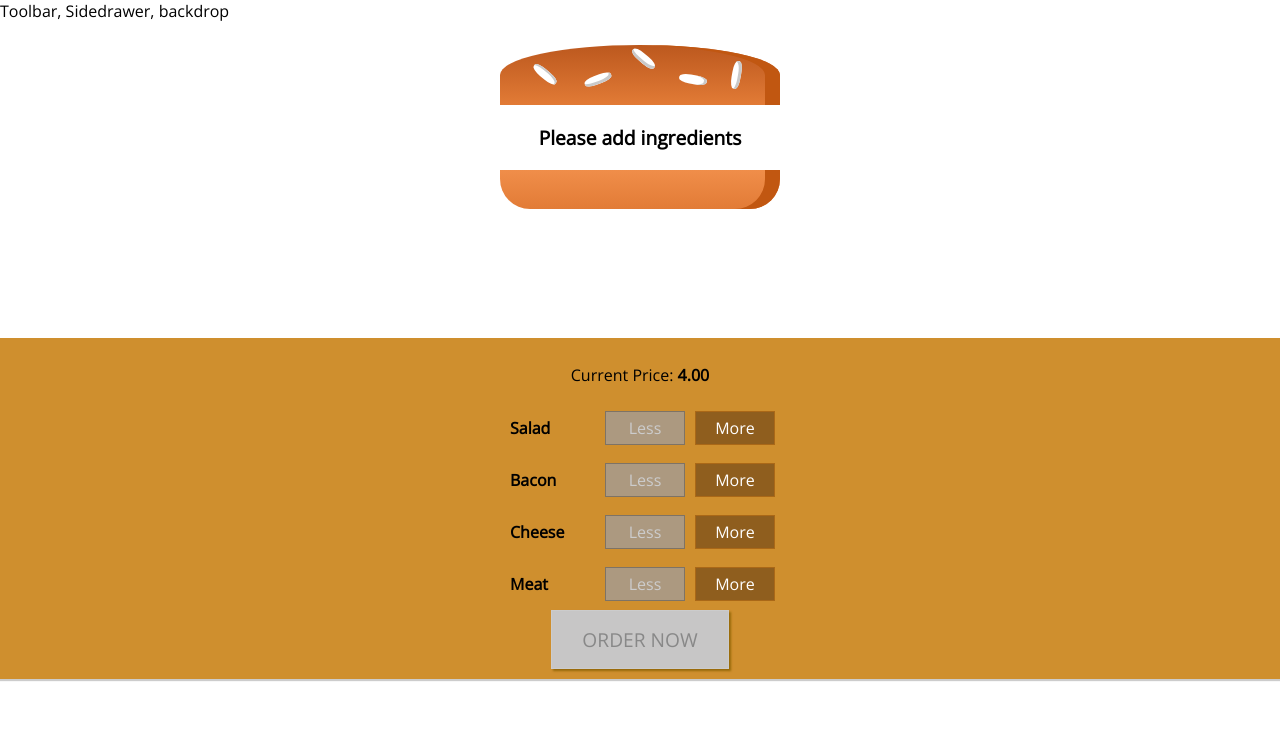
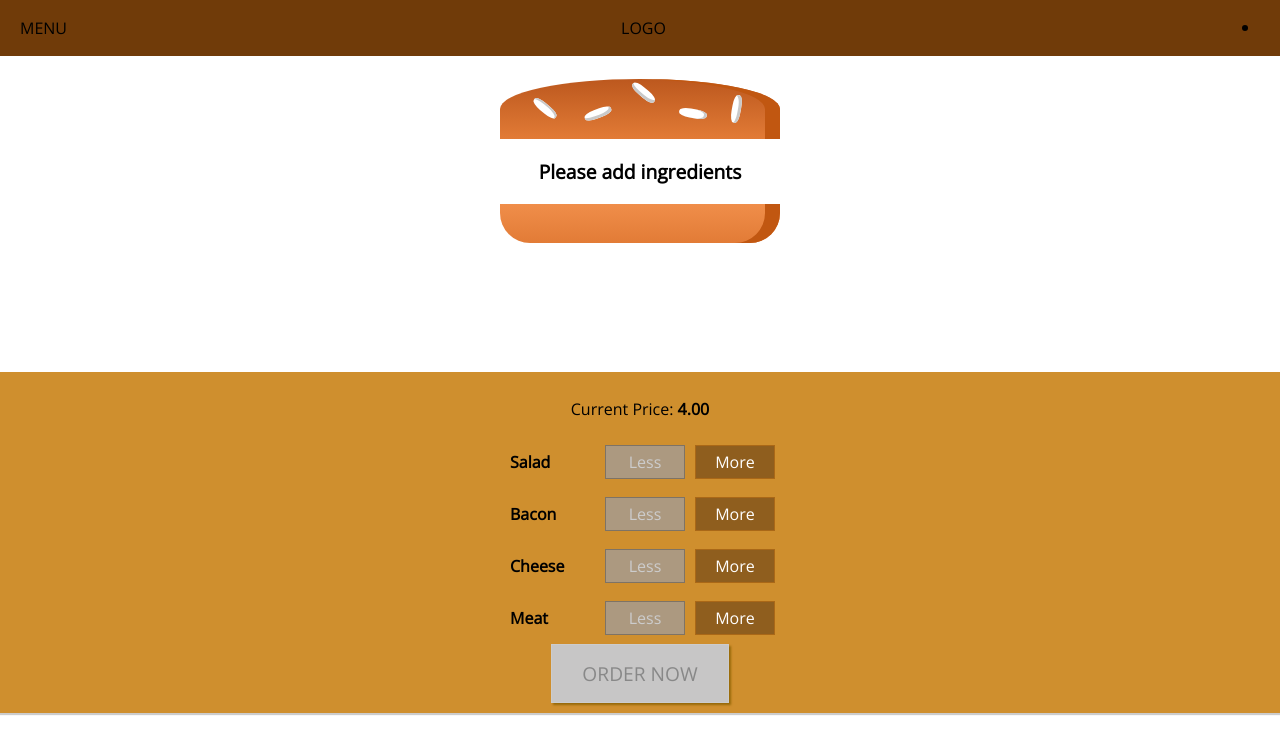
Before and after one commit to devpato/BurgerBuilder-React, a React (Create React App) app: page / in a window 1280 px wide. Shown: the top 754 px of the page. Built offline with nearby package versions, Linux system fonts and the light colour scheme.

Commit message:
toolbar created

```diff
--- a/src/components/Layout/Layout.js
+++ b/src/components/Layout/Layout.js
@@ -1,10 +1,11 @@
 import React from "react";
 import Aux from "../../hoc/Aux";
 import styles from "./Layout.module.css";
+import Toolbar from "../Navigation/Toolbar/Toolbar";
 
 const layout = ({ children }) => (
   <Aux>
-    <div>Toolbar, Sidedrawer, backdrop</div>
+    <Toolbar />
     <main className={styles.Content}>{children}</main>
   </Aux>
 );
--- a/src/components/Layout/Layout.module.css
+++ b/src/components/Layout/Layout.module.css
@@ -1,3 +1,3 @@
 .Content {
-  margin-top: 16px;
+  margin-top: 72px;
 }
--- /dev/null
+++ b/src/components/Navigation/Toolbar/Toolbar.js
@@ -0,0 +1,16 @@
+import React from "react";
+import styles from "./Toolbar.module.css";
+
+const toolbar = () => (
+  <header className={styles.Toolbar}>
+    <div>MENU</div>
+    <div>LOGO</div>
+    <nav>
+      <ul>
+        <li></li>
+      </ul>
+    </nav>
+  </header>
+);
+
+export default toolbar;
--- /dev/null
+++ b/src/components/Navigation/Toolbar/Toolbar.module.css
@@ -0,0 +1,18 @@
+.Toolbar {
+  height: 56px;
+  width: 100%;
+  position: fixed;
+  top: 0;
+  left: 0;
+  background-color: #703b09;
+  display: flex;
+  justify-content: space-between;
+  align-items: center;
+  padding: 0 20px;
+  box-sizing: border-box;
+  z-index: 90;
+}
+
+.Toolbar nav {
+  height: 100%;
+}
```
